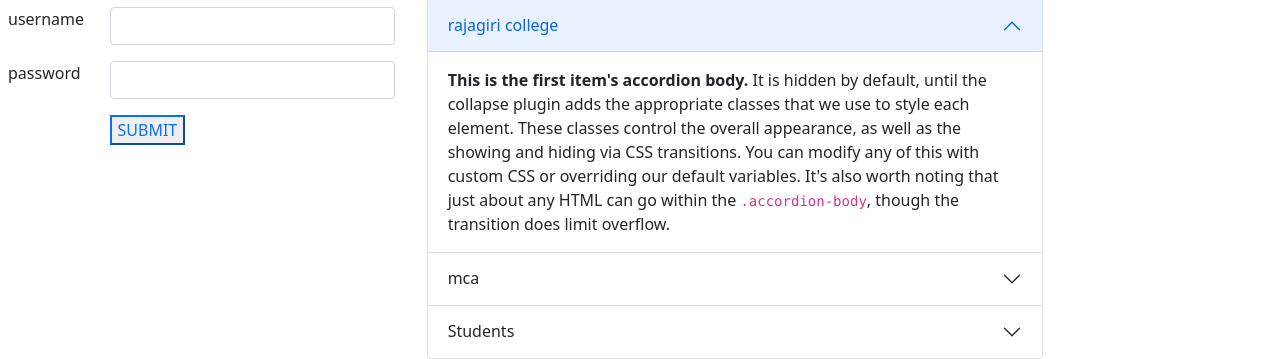
After one commit to Christinabraham/web, a PHP site: page /accordian.php in a window 1280 px wide. The commit adds this page. Shown: the part 657-1016 px from the top of the page. Run offline with PHP 8.4, Linux system fonts and the light colour scheme.

Commit message:
updating to php

```diff
--- /dev/null
+++ b/accordian.php
@@ -0,0 +1,110 @@
+<!DOCTYPE html>
+<html lang="en">
+<head>
+    <link href="https://cdn.jsdelivr.net/npm/bootstrap@5.0.0-beta2/dist/css/bootstrap.min.css" rel="stylesheet" integrity="sha384-BmbxuPwQa2lc/FVzBcNJ7UAyJxM6wuqIj61tLrc4wSX0szH/Ev+nYRRuWlolflfl" crossorigin="anonymous">
+    <meta charset="UTF-8">
+    <meta http-equiv="X-UA-Compatible" content="IE=edge">
+    <meta name="viewport" content="width=device-width, initial-scale=1.0">
+    <title>Document</title>
+</head>
+<body>
+  <nav class="navbar navbar-expand-lg navbar-dark bg-primary">
+    <div class="container-fluid">
+      <a class="navbar-brand" href="#">DEEPA</a>
+      <button class="navbar-toggler" type="button" data-bs-toggle="collapse" data-bs-target="#navbarNav" aria-controls="navbarNav" aria-expanded="false" aria-label="Toggle navigation">
+        <span class="navbar-toggler-icon"></span>
+      </button>
+      <div class="collapse navbar-collapse" id="navbarNav">
+        <ul class="navbar-nav">
+
+          <li class="nav-item">
+            <a class="nav-link" href="student.html">student</a>
+          </li>
+          <li class="nav-item">
+            <a class="nav-link" href="library.html">library</a>
+          </li>
+
+        </ul>
+      </div>
+    </div>
+  </nav>
+    <div class="accordian">
+      <div class="row">
+        <div class="col col-12 col-sm-12 col-md-12 col-lg-12 col-xl-12 col-xl-12 col-xxl-12">
+        <div id="carouselExampleSlidesOnly" class="carousel slide" data-bs-ride="carousel">
+          <div class="carousel-inner">
+            <div class="carousel-item active">
+              <img height= "600px" src="https://i.pinimg.com/originals/96/27/d0/9627d01148c9f463bc7aae1211f0a7c4.jpg" class="d-block w-100" alt="...">
+            </div>
+            <div class="carousel-item">
+              <img height="600px" src="https://i.pinimg.com/originals/96/27/d0/9627d01148c9f463bc7aae1211f0a7c4.jpg" class="d-block w-100" alt="...">
+            </div>
+            <div class="carousel-item">
+              <img height="600px" src="https://th.bing.com/th/id/OIP.5bjemyo05OJaap3w9GaGNQHaEo?w=238&h=180&c=7&o=5&pid=1.7" class="d-block w-100" alt="...">
+            </div>
+          </div>
+        </div>
+      </div>
+        <div class="row">
+            <div class="col col-12 col-sm-4 col-md-4 col-lg-4 col-xl-4 col-xl-4 col-xxl-4">
+
+                <table class="table table-borderless">
+
+                    <tr>
+                        <td>username</td>
+                        <td><input type="text" class="form-control"></td>
+                    </tr>
+                    <tr>
+                        <td>password</td>
+                        <td><input type="text" class="form-control"></td>
+                    </tr>
+                    <tr>
+                        <td></td>
+                        <td><button class="bnt btn-outline-primary">SUBMIT</button></td>
+                    </tr>
+                </table>
+            </div>
+            <div class="col col-12 col-sm-6 col-md-6 col-lg-6 col-xl-6 col-xl-6 col-xxl-6">
+                <div class="accordion" id="accordionExample">
+                    <div class="accordion-item">
+                      <h2 class="accordion-header" id="headingOne">
+                        <button class="accordion-button" type="button" data-bs-toggle="collapse" data-bs-target="#collapseOne" aria-expanded="true" aria-controls="collapseOne">
+                          rajagiri college
+                        </button>
+                      </h2>
+                      <div id="collapseOne" class="accordion-collapse collapse show" aria-labelledby="headingOne" data-bs-parent="#accordionExample">
+                        <div class="accordion-body">
+                          <strong>This is the first item's accordion body.</strong> It is hidden by default, until the collapse plugin adds the appropriate classes that we use to style each element. These classes control the overall appearance, as well as the showing and hiding via CSS transitions. You can modify any of this with custom CSS or overriding our default variables. It's also worth noting that just about any HTML can go within the <code>.accordion-body</code>, though the transition does limit overflow.
+                        </div>
+                      </div>
+                    </div>
+                    <div class="accordion-item">
+                      <h2 class="accordion-header" id="headingTwo">
+                        <button class="accordion-button collapsed" type="button" data-bs-toggle="collapse" data-bs-target="#collapseTwo" aria-expanded="false" aria-controls="collapseTwo">
+                          mca
+                        </button>
+                      </h2>
+                      <div id="collapseTwo" class="accordion-collapse collapse" aria-labelledby="headingTwo" data-bs-parent="#accordionExample">
+                        <div class="accordion-body">
+                          <strong>This is the second item's accordion body.</strong> It is hidden by default, until the collapse plugin adds the appropriate classes that we use to style each element. These classes control the overall appearance, as well as the showing and hiding via CSS transitions. You can modify any of this with custom CSS or overriding our default variables. It's also worth noting that just about any HTML can go within the <code>.accordion-body</code>, though the transition does limit overflow.
+                        </div>
+                      </div>
+                    </div>
+                    <div class="accordion-item">
+                      <h2 class="accordion-header" id="headingThree">
+                        <button class="accordion-button collapsed" type="button" data-bs-toggle="collapse" data-bs-target="#collapseThree" aria-expanded="false" aria-controls="collapseThree">
+                          Students
+                        </button>
+                      </h2>
+                      <div id="collapseThree" class="accordion-collapse collapse" aria-labelledby="headingThree" data-bs-parent="#accordionExample">
+                        <div class="accordion-body">
+                          <strong>This is the third item's accordion body.</strong> It is hidden by default, until the collapse plugin adds the appropriate classes that we use to style each element. These classes control the overall appearance, as well as the showing and hiding via CSS transitions. You can modify any of this with custom CSS or overriding our default variables. It's also worth noting that just about any HTML can go within the <code>.accordion-body</code>, though the transition does limit overflow.
+                        </div>
+                      </div>
+                    </div>
+                  </div>
+            </div>
+
+            <script src="https://cdn.jsdelivr.net/npm/bootstrap@5.0.0-beta2/dist/js/bootstrap.bundle.min.js" integrity="sha384-b5kHyXgcpbZJO/tY9Ul7kGkf1S0CWuKcCD38l8YkeH8z8QjE0GmW1gYU5S9FOnJ0" crossorigin="anonymous"></script>
+</body>
+</html>
--- a/library.html
+++ b/library.php
@@ -38,6 +38,6 @@
             <td><button class="btn btn-primary">submit</button></td>
         </tr>
     </table>
-
+    <script src="https://cdn.jsdelivr.net/npm/bootstrap@5.0.0-beta2/dist/js/bootstrap.bundle.min.js" integrity="sha384-b5kHyXgcpbZJO/tY9Ul7kGkf1S0CWuKcCD38l8YkeH8z8QjE0GmW1gYU5S9FOnJ0" crossorigin="anonymous"></script>
 </body>
 </html>
--- a/student.html
+++ b/student.php
@@ -33,5 +33,6 @@
             <td><button>submit</button></td>
         </tr>
     </table>
+    <script src="https://cdn.jsdelivr.net/npm/bootstrap@5.0.0-beta2/dist/js/bootstrap.bundle.min.js" integrity="sha384-b5kHyXgcpbZJO/tY9Ul7kGkf1S0CWuKcCD38l8YkeH8z8QjE0GmW1gYU5S9FOnJ0" crossorigin="anonymous"></script>
 </body>
 </html>
```
Also changed, not shown: login.php (renamed from login.html, +6 -6 lines), book.php (renamed from book.html), container.php (renamed from container.html), container2.php (renamed from container2.html), employee.php (renamed from employee.html), frnt.php (added), index.php (renamed from index.html).
